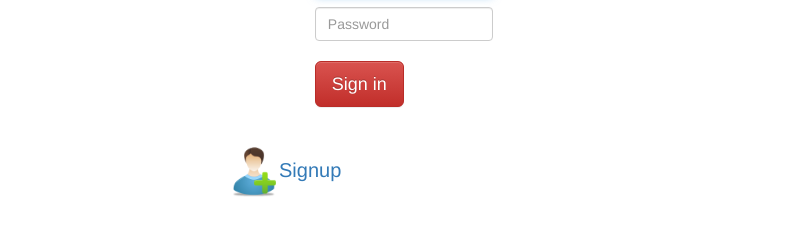
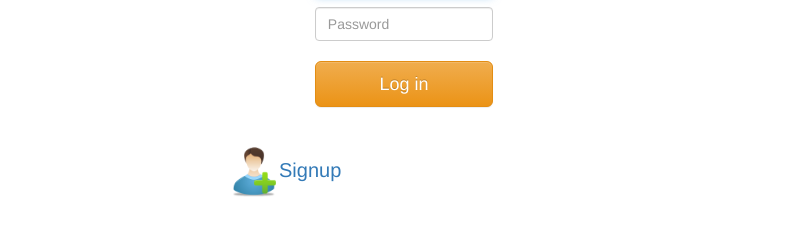
Before and after one commit to souhail-ouabou/microservices-deployment-eks-helm, a website: page ui/public/login.html in a window 1280 px wide. Shown: the part 270-504 px from the top of the page, without its empty margins (236-1044 px from the left). Drawn offline with nearby package versions, Linux system fonts and the light colour scheme; files whose address does not match are found by name.

Commit message:
client : change btn color to warning

```diff
--- a/ui/public/login.html
+++ b/ui/public/login.html
@@ -39,7 +39,7 @@
         <label for="inputPassword" class="sr-only">Password</label>
         <input type="password" id="inputPassword" class="form-control" name="password" placeholder="Password" required>
         <div style="height: 20px"></div>
-        <button class="btn btn-lg btn-danger btn-info" id="login" type="submit">Sign in</button>
+        <button class="btn btn-lg btn-warning btn-block" id="login" type="submit">Log in</button>
     </form>
 </div> <!-- /container -->
 <div class="container">
```
